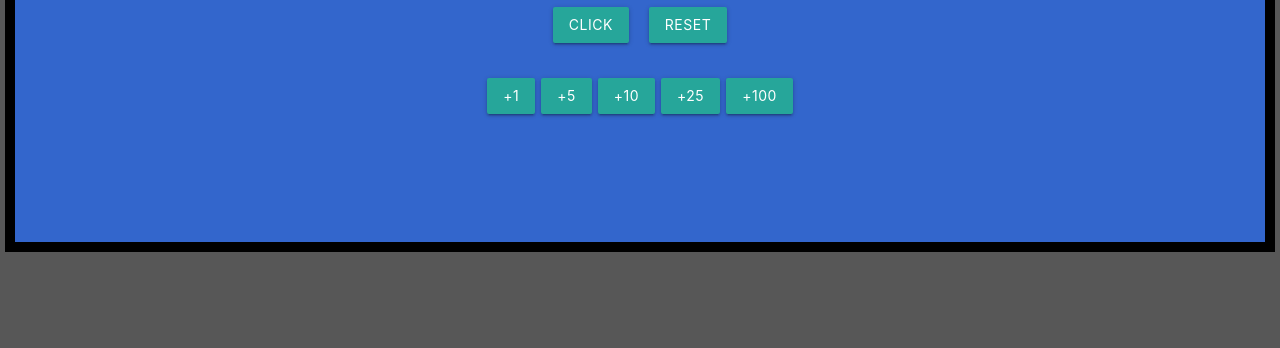
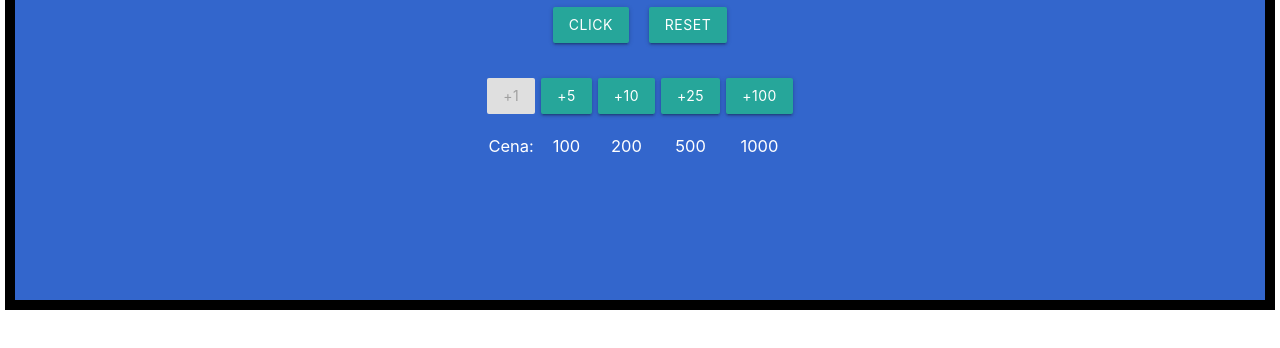
Before and after one commit to rubikon02/Clicker, a plain HTML site: page index.html in a window 1280 px wide. Shown: the part 406-754 px from the top of the page. Drawn offline with nearby package versions, Linux system fonts and the light colour scheme.

Commit message:
one button at a time

```diff
--- a/index.html
+++ b/index.html
@@ -25,19 +25,24 @@
 
         <div id="adds" class="flex-center">
             <div class="cointainer">
-                <a id="add1" class="add waves-effect waves-light btn" value="1">+1</a>
+                <a id="add1" class="add waves-effect waves-light btn disabled" value="1">+1</a>
+                <p class="cena">Cena:</p>
             </div>
             <div class="cointainer">
                 <a id="add2" class="add waves-effect waves-light btn" value="5">+5</a>
+                <p class="cena">100</p>
             </div>
             <div class="cointainer">
                 <a id="add3" class="add waves-effect waves-light btn" value="10">+10</a>
+                <p class="cena">200</p class="cena">
             </div>
             <div class="cointainer">
                 <a id="add4" class="add waves-effect waves-light btn" value="25">+25</a>
+                <p class="cena">500</p class="cena">
             </div>
             <div class="cointainer">
                 <a id="add5" class="add waves-effect waves-light btn" value="100">+100</a>
+                <p class="cena">1000</p class="cena">
             </div>
         </div>
 
--- a/scripts/main.js
+++ b/scripts/main.js
@@ -26,7 +26,6 @@ document.querySelector('#reset').onclick = function() {
     localStorage.setItem('points', 0);
 }
 
-//coś z neta z akapitu niżej
 for (let i = 0; i < myAdds.length; i++) {
     myAdds[i].addEventListener("click", function() {
         add = myAdds[i].getAttribute("value");
--- a/styles/style.css
+++ b/styles/style.css
@@ -27,7 +27,12 @@ html {
 body {
     padding: 1em;
     text-align: center;
-    background-color:#575757;
+    /* background-color:#575757; */
+}
+
+.cena {
+    font-size: 1.1em;
+    color: white;
 }
 
 p#points {
```
